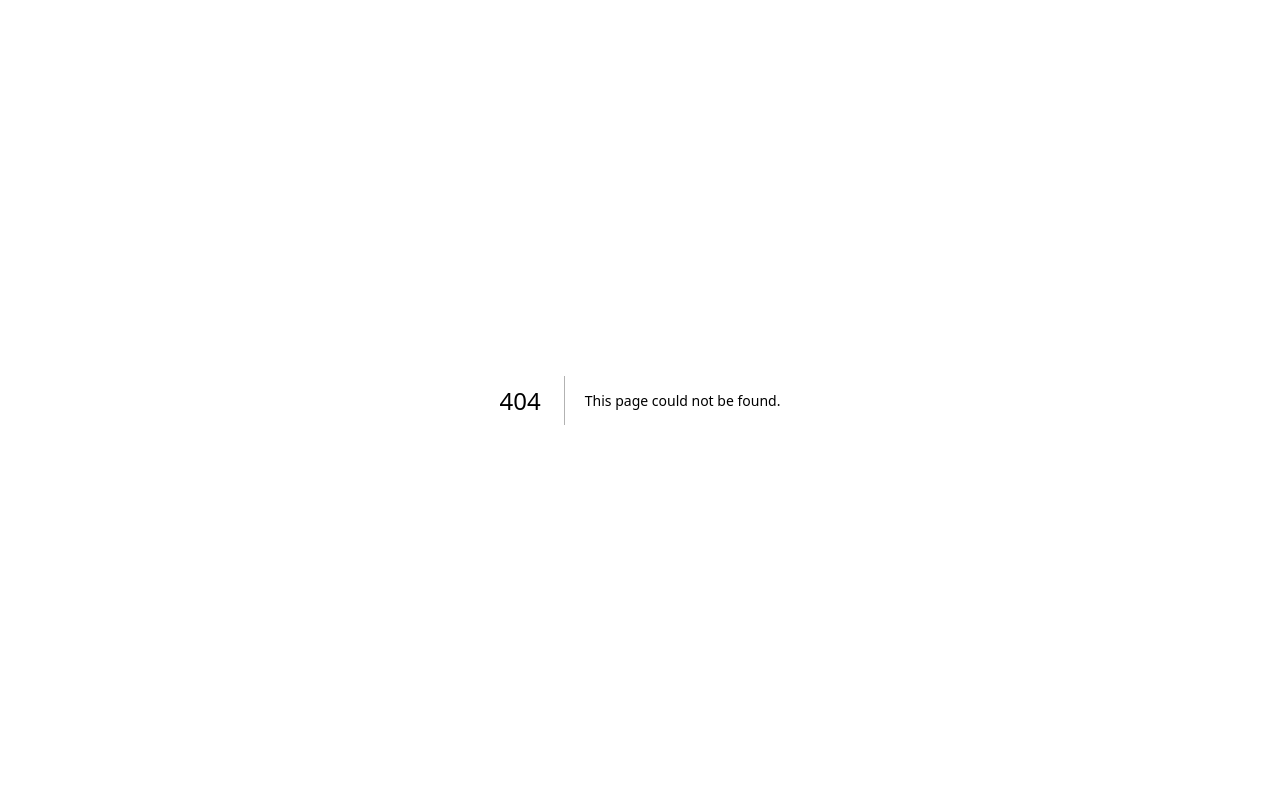
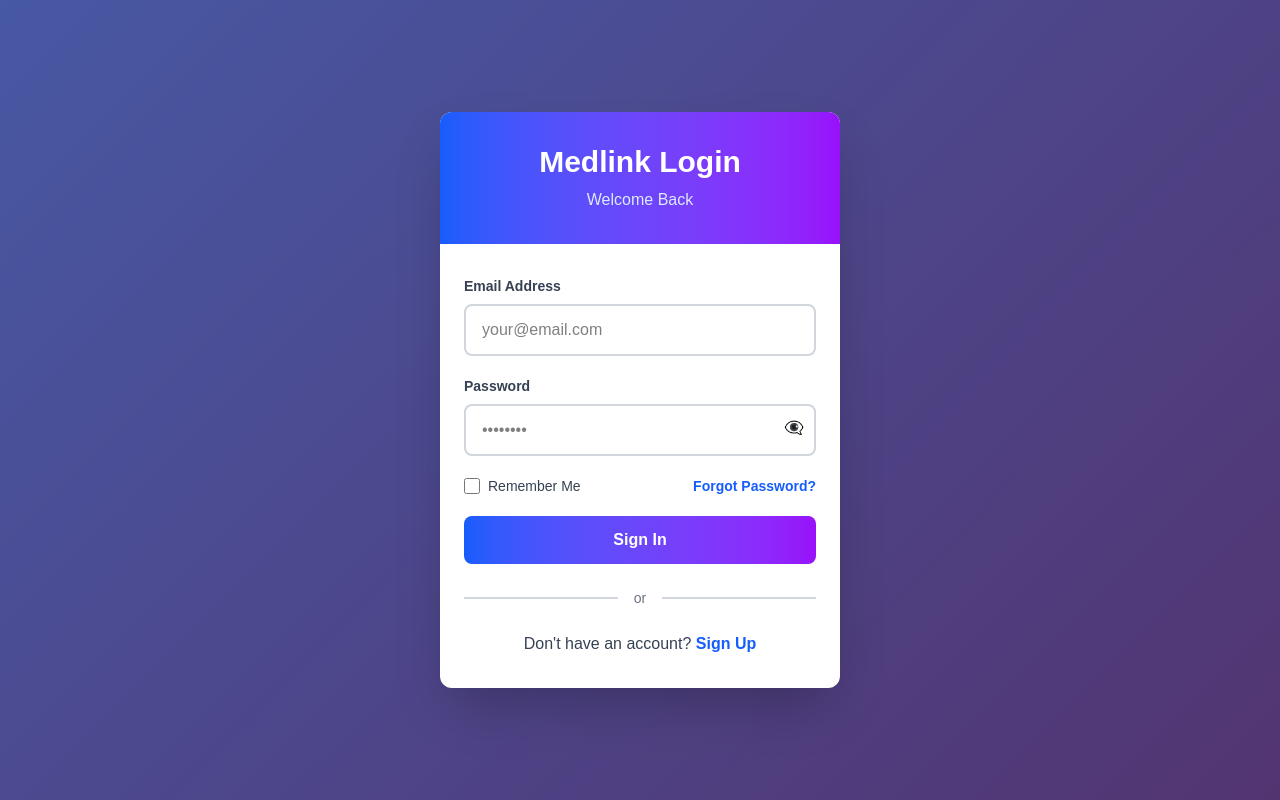
Before and after one commit to thakurishyam111-stack/Tourism-Management-System-project, a Next.js app: page /Login in a window 1280 px wide. Before the commit this address had no page. Built offline with nearby package versions, Linux system fonts and the light colour scheme.

Commit message:
login and signup page

```diff
--- a/app/Login/loginpage.jsx
+++ b/app/Login/page.jsx
@@ -1,94 +1,93 @@
 'use client'
 import React, { useState } from 'react'
 import Link from 'next/link'
-import { useRouter } from 'next/navigation'
-import authUtils from '@/utils/authUtils'
 
-const LoginPage = () => {
-  const router = useRouter()
-  const [email, setEmail] = useState('')
-  const [password, setPassword] = useState('')
-  const [rememberMe, setRememberMe] = useState(false)
-  const [error, setError] = useState('')
-  const [success, setSuccess] = useState('')
-  const [loading, setLoading] = useState(false)
-  const [showPassword, setShowPassword] = useState(false)
-
-  React.useEffect(() => {
-    // Initialize demo users on first load
-    authUtils.initializeDemoUsers()
-
-    const savedEmail = localStorage.getItem('rememberedEmail')
-    if (savedEmail) {
-      setEmail(savedEmail)
-      setRememberMe(true)
-    }
-  }, [])
+const Page = () => {
+   const [email, setEmail] = useState('');
+   const [password, setPassword] = useState('');
+   const [rememberMe, setRememberMe] = useState(false);
+   const [error, setError] = useState('');
+   const [success, setSuccess] = useState('');
+   const [loading, setLoading] = useState(false);
+   const [showPassword, setShowPassword] = useState(false);
 
   // Email validation
   const validateEmail = (email) => {
-    const emailRegex = /^[^\s@]+@[^\s@]+\.[^\s@]+$/
-    return emailRegex.test(email)
-  }
+    const emailRegex = /^[^\s@]+@[^\s@]+\.[^\s@]+$/;
+    return emailRegex.test(email);
+  };
 
   // Form submission
   const handleSubmit = async (e) => {
-    e.preventDefault()
-    setError('')
-    setSuccess('')
+    e.preventDefault();
+    setError('');
+    setSuccess('');
 
     // Validation checks
     if (!email.trim() || !password.trim()) {
-      setError('⚠️ Email and password are required.')
-      return
+        setError('⚠️ Email and password are required.');
+        return;
     }
 
     if (!validateEmail(email)) {
-      setError('⚠️ Please enter a valid email address.')
-      return
+        setError('⚠️ Please enter a valid email address.');
+        return;
     }
 
     if (password.length < 6) {
-      setError('⚠️ Password must be at least 6 characters long.')
-      return
+        setError('⚠️ Password must be at least 6 characters long.');
+        return;
     }
 
     try {
-      setLoading(true)
+        setLoading(true);
 
-      // Authenticate user
-      const user = authUtils.loginUser(email, password)
+        // TODO: Replace with your actual API endpoint
+        // const response = await fetch('/api/login', {
+        //   method: 'POST',
+        //   headers: { 'Content-Type': 'application/json' },
+        //   body: JSON.stringify({ email, password, rememberMe })
+        // });
 
-      if (!user) {
-        setError('❌ Invalid email or password. Please try again.')
-        setLoading(false)
-        return
-      }
+        // Simulate API call with delay
+        await new Promise(resolve => setTimeout(resolve, 1500));
 
-      setSuccess('✅ Login successful! Redirecting to dashboard...')
+        // Mock authentication logic
+        if (email && password) {
+            setSuccess('✅ Login successful! Redirecting...');
 
-      // Store credentials if remember me is checked
-      if (rememberMe) {
-        localStorage.setItem('rememberedEmail', email)
-      } else {
-        localStorage.removeItem('rememberedEmail')
-      }
+            // Store credentials if remember me is checked
+            if (rememberMe) {
+                localStorage.setItem('rememberedEmail', email);
+            } else {
+                localStorage.removeItem('rememberedEmail');
+            }
 
-      // Clear form and redirect
-      setTimeout(() => {
-        setEmail('')
-        setPassword('')
-        setRememberMe(false)
-        router.push('/profile')
-      }, 1500)
+            // Clear form
+            setTimeout(() => {
+                setEmail('');
+                setPassword('');
+                setRememberMe(false);
+                // Redirect to dashboard (uncomment when API is ready)
+                // window.location.href = '/dashboard';
+            }, 1500);
+        }
+    } catch (err) {
+        setError('❌ Login failed. Please try again.');
+        console.error('Login error:', err);
+    } finally {
+        setLoading(false);
+    }
+};
 
-    } catch (err) {
-      setError('❌ Login failed. Please try again.')
-      console.error('Login error:', err)
-    } finally {
-      setLoading(false)
+  // Load remembered email on mount
+  React.useEffect(() => {
+    const savedEmail = localStorage.getItem('rememberedEmail');
+    if (savedEmail) {
+      setEmail(savedEmail);
+      setRememberMe(true);
     }
-  }
+  }, []);
 
   return (
     <div
@@ -98,16 +97,16 @@ const LoginPage = () => {
       }}
     >
       {/* Overlay */}
-      <div className="absolute inset-0 bg-black opacity-40"></div>
+      <div className="absolute inset-0 bg-black opacity-30"></div>
 
       {/* Login Container */}
       <div className="relative z-10 w-full max-w-md px-6 py-8">
-        <div className="bg-white rounded-2xl shadow-2xl overflow-hidden">
+        <div className="bg-white rounded-xl shadow-2xl overflow-hidden">
 
           {/* Header Section */}
-          <div className="bg-gradient-to-r from-blue-600 to-purple-600 px-6 py-10 text-white">
-            <h1 className="text-3xl font-bold text-center mb-2">🌟 Nepal Tourism</h1>
-            <p className="text-center text-blue-100 text-lg">Welcome Back</p>
+          <div className="bg-gradient-to-r from-blue-600 to-purple-600 px-6 py-8 text-white">
+            <h1 className="text-3xl font-bold text-center mb-2">Medlink Login</h1>
+            <p className="text-center text-blue-100">Welcome Back</p>
           </div>
 
           {/* Form Section */}
@@ -115,14 +114,14 @@ const LoginPage = () => {
 
             {/* Error Message */}
             {error && (
-              <div className="mb-6 p-4 bg-red-50 border-l-4 border-red-500 rounded-lg animate-slideIn">
+              <div className="mb-6 p-4 bg-red-50 border-l-4 border-red-500 rounded-lg">
                 <p className="text-red-700 text-sm font-semibold">{error}</p>
               </div>
             )}
 
             {/* Success Message */}
             {success && (
-              <div className="mb-6 p-4 bg-green-50 border-l-4 border-green-500 rounded-lg animate-slideIn">
+              <div className="mb-6 p-4 bg-green-50 border-l-4 border-green-500 rounded-lg">
                 <p className="text-green-700 text-sm font-semibold">{success}</p>
               </div>
             )}
@@ -132,7 +131,7 @@ const LoginPage = () => {
               {/* Email Field */}
               <div>
                 <label htmlFor="email" className="block text-sm font-semibold text-gray-700 mb-2">
-                  📧 Email Address
+                  Email Address
                 </label>
                 <input
                   id="email"
@@ -141,14 +140,14 @@ const LoginPage = () => {
                   value={email}
                   onChange={(e) => setEmail(e.target.value)}
                   disabled={loading}
-                  className="w-full px-4 py-3 text-gray-800 border-2 border-gray-300 rounded-lg focus:outline-none focus:border-blue-500 transition-colors duration-200 disabled:bg-gray-100"
+                  className="w-full px-4 py-3 text-black border-2 border-gray-300 rounded-lg focus:outline-none focus:border-blue-500 transition-colors duration-200 disabled:bg-gray-100"
                 />
               </div>
 
               {/* Password Field */}
               <div>
                 <label htmlFor="password" className="block text-sm font-semibold text-gray-700 mb-2">
-                  🔒 Password
+                  Password
                 </label>
                 <div className="relative">
                   <input
@@ -158,13 +157,13 @@ const LoginPage = () => {
                     value={password}
                     onChange={(e) => setPassword(e.target.value)}
                     disabled={loading}
-                    className="w-full px-4 py-3 border-2 text-gray-800 border-gray-300 rounded-lg focus:outline-none focus:border-blue-500 transition-colors duration-200 disabled:bg-gray-100"
+                    className="w-full px-4 py-3 border-2 text-black border-gray-300 rounded-lg focus:outline-none focus:border-blue-500 transition-colors duration-200 disabled:bg-gray-100"
                   />
                   <button
                     type="button"
                     onClick={() => setShowPassword(!showPassword)}
                     disabled={loading}
-                    className="absolute right-3 top-3 text-gray-600 hover:text-blue-600 disabled:opacity-50 transition"
+                    className="absolute right-3 top-3 text-gray-600 hover:text-blue-600 disabled:opacity-50"
                   >
                     {showPassword ? '👁️' : '👁️‍🗨️'}
                   </button>
@@ -182,11 +181,11 @@ const LoginPage = () => {
                     disabled={loading}
                     className="w-4 h-4 text-blue-600 rounded focus:ring-2 focus:ring-blue-500 cursor-pointer disabled:opacity-50"
                   />
-                  <label htmlFor="rememberMe" className="ml-2 text-gray-700 cursor-pointer hover:text-gray-900">
-                    Remember me
+                  <label htmlFor="rememberMe" className="ml-2 text-gray-700 cursor-pointer">
+                    Remember Me
                   </label>
                 </div>
-                <Link href="/forgot-password" className="text-blue-600 hover:text-blue-800 font-semibold transition">
+                <Link href="/forgot-password" className="text-blue-600 hover:text-blue-800 font-semibold">
                   Forgot Password?
                 </Link>
               </div>
@@ -197,7 +196,7 @@ const LoginPage = () => {
                 disabled={loading}
                 className={`w-full py-3 px-4 rounded-lg font-semibold text-white transition-all duration-200 transform ${
                   loading
-                    ? 'bg-gray-400 cursor-not-allowed opacity-80'
+                    ? 'bg-gray-400 cursor-not-allowed'
                     : 'bg-gradient-to-r from-blue-600 to-purple-600 hover:shadow-lg hover:scale-105 active:scale-95'
                 }`}
               >
@@ -207,7 +206,7 @@ const LoginPage = () => {
                     Signing in...
                   </span>
                 ) : (
-                  '🚀 Sign In'
+                  'Sign In'
                 )}
               </button>
             </form>
@@ -215,29 +214,23 @@ const LoginPage = () => {
             {/* Divider */}
             <div className="flex items-center my-6">
               <div className="flex-1 border-t-2 border-gray-300"></div>
-              <span className="px-4 text-gray-500 text-sm font-medium">or</span>
+              <span className="px-4 text-gray-500 text-sm">or</span>
               <div className="flex-1 border-t-2 border-gray-300"></div>
             </div>
 
             {/* Sign Up Link */}
-            <p className="text-center text-gray-700 font-medium">
+            <p className="text-center text-gray-700">
               Don't have an account?{' '}
-              <Link href="/register" className="text-blue-600 hover:text-blue-800 font-bold transition">
-                Create one now
+              <Link href="/signup" className="text-blue-600 hover:text-blue-800 font-semibold">
+                Sign Up
               </Link>
             </p>
           </div>
 
-          {/* Footer */}
-          <div className="bg-gray-50 px-6 py-4 border-t border-gray-200">
-            <p className="text-center text-gray-600 text-xs">
-              © 2024 Nepal Tourism Management. All rights reserved.
-            </p>
-          </div>
         </div>
       </div>
     </div>
   )
 }
 
-export default LoginPage
+export default Page
--- a/app/page.tsx
+++ b/app/page.tsx
@@ -0,0 +1,9 @@
+import React from 'react'
+
+const page = () => {
+  return (
+    <div>page</div>
+  )
+}
+
+export default page
```
